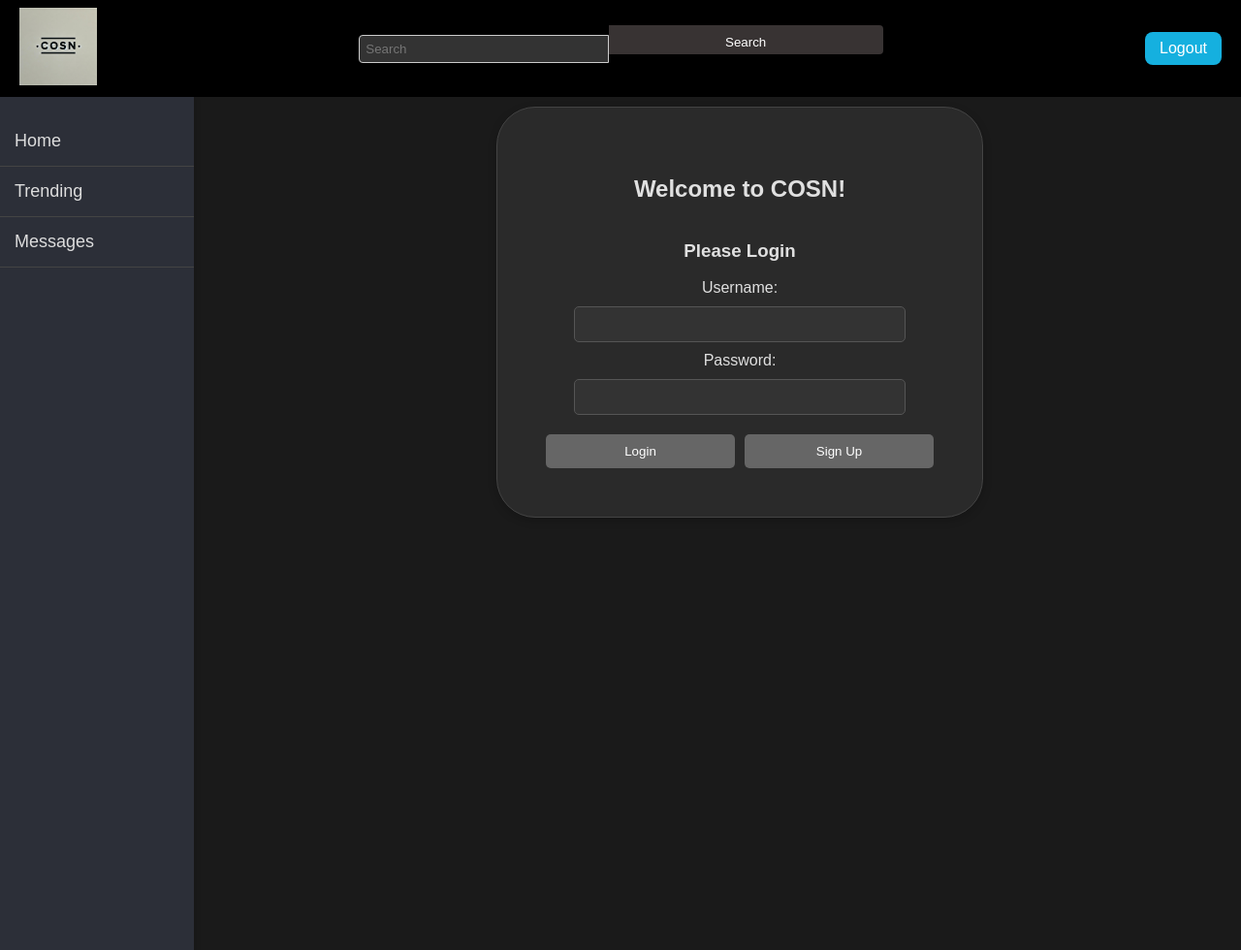
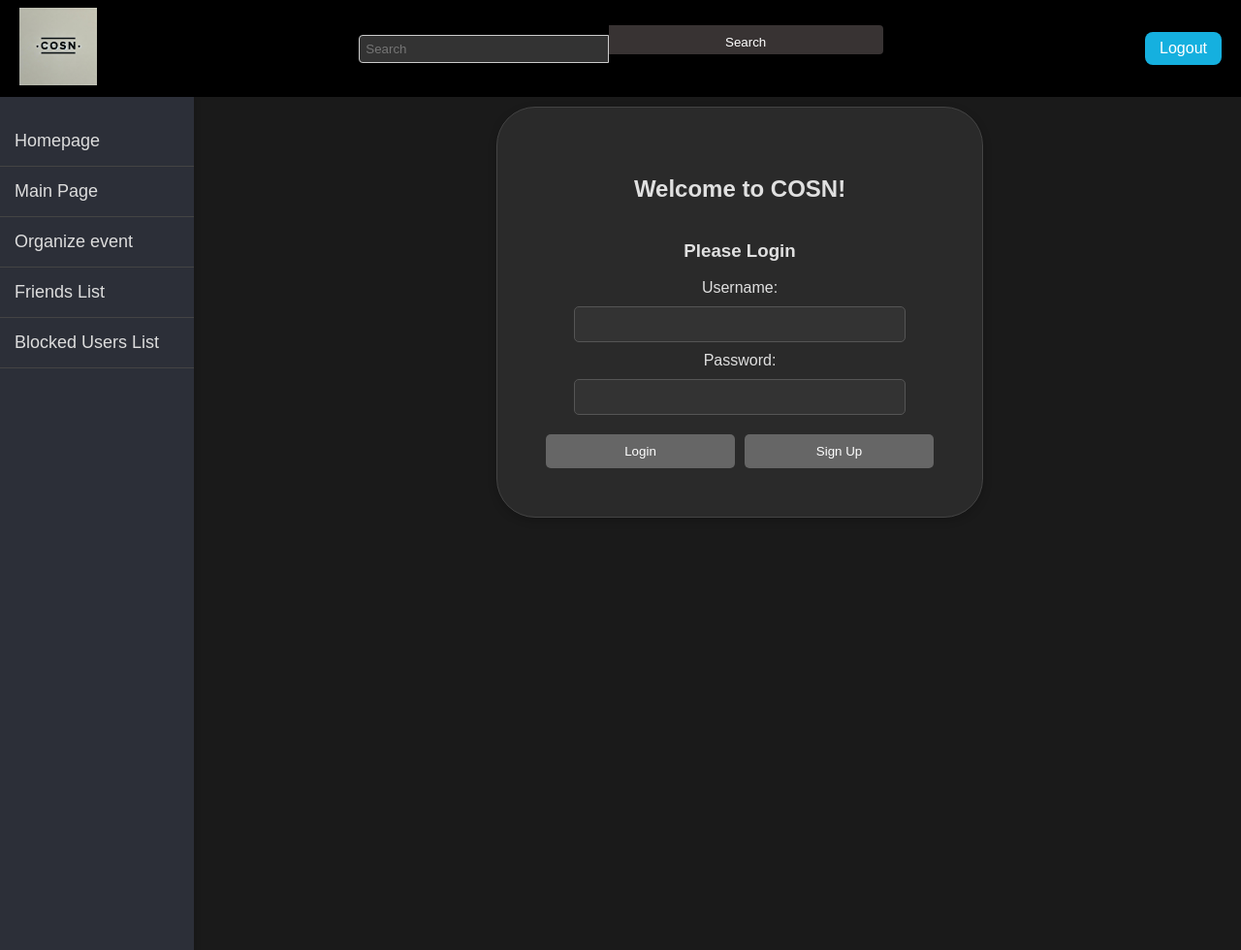
Before and after one commit to WaRRatic/COMP353_Project, a PHP site: page /index.php in a window 1280 px wide. Shown: the whole page at 97% size. Run offline with PHP 8.4, Linux system fonts and the light colour scheme; data that the repository does not hold is empty.

Commit message:
Update sidebar.php

```diff
--- a/App/sidebar.php
+++ b/App/sidebar.php
@@ -12,10 +12,11 @@
 <div class="sidebar">
 
     <div class="sidebar-menu">
-        <a href="index.php" class="menu-item">Home</a>
-        <a href="trending.php" class="menu-item">Trending</a>
-        <a href="messages.php" class="menu-item">Messages</a>
-
+        <a href="index.php" class="menu-item">Homepage</a>
+        <a href="index.php" class="menu-item">Main Page</a>
+        <a href="Organize_Event.php" class="menu-item">Organize event</a>
+        <a href="get_friends.php" class="menu-item">Friends List </a>
+        <a href="get_friends.php" class="menu-item">Blocked Users List </a>
     </div>
 </div>
 
```
